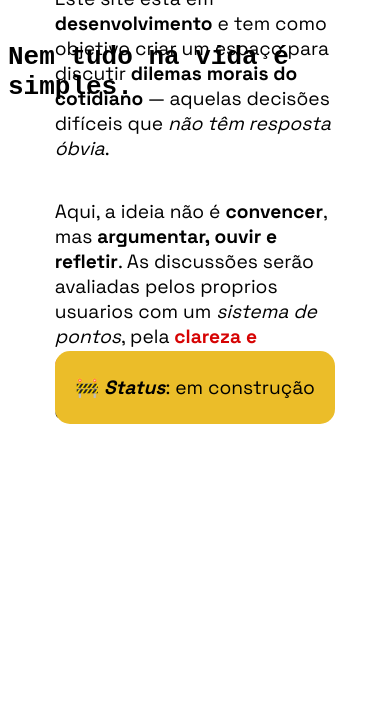
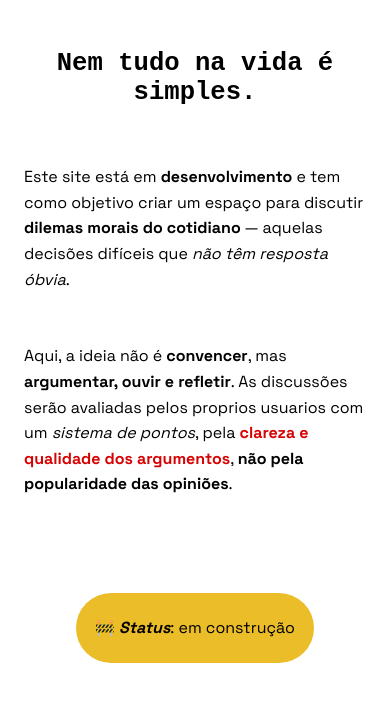
Before and after one commit to eduRossetti/clone-tabnews, a Next.js app: page / in a window 390 px wide. Shown: the top 702 px of the page. Built offline with nearby package versions, Linux system fonts and the light colour scheme.

Commit message:
ajustando css para mobile tambem

```diff
--- a/pages/index.js
+++ b/pages/index.js
@@ -2,11 +2,12 @@ import styles from "./index.module.css";
 
 function Home() {
   return (
-    <div className={styles.container}>
-      <div className={styles.header}>
+    <main className={styles.container}>
+      <header className={styles.header}>
         <h1 className={styles.titulo}>Nem tudo na vida é simples.</h1>
-      </div>
-      <div className={styles.containerTxt}>
+      </header>
+
+      <section className={styles.containerTxt}>
         <p className={styles.texto}>
           Este site está em <strong>desenvolvimento</strong> e tem como objetivo
           criar um espaço para discutir{" "}
@@ -15,30 +16,24 @@ function Home() {
         </p>
 
         <p className={styles.texto}>
-          Aqui, a ideia não é <strong>convencer</strong>, mas
-          <strong> argumentar, ouvir e refletir</strong>. As discussões serão
-          avaliadas pelos proprios usuarios com um <i>sistema de pontos</i>,
-          pela
+          Aqui, a ideia não é <strong>convencer</strong>, mas{" "}
+          <strong>argumentar, ouvir e refletir</strong>. As discussões serão
+          avaliadas pelos proprios usuarios com um <i>sistema de pontos</i>, pela{" "}
           <span className={styles.destaque}>
-            <strong> clareza e qualidade dos argumentos</strong>
+            <strong>clareza e qualidade dos argumentos</strong>
           </span>
           , <strong>não pela popularidade das opiniões</strong>.
         </p>
-      </div>
-      <br />
-      <br />
-      <br />
-      <br />
-      <div className={styles.status}>
+      </section>
+
+      <div className={styles.spacer} />
+
+      <section className={styles.status} aria-label="Status do site">
         <p className={styles.texto}>
-          🚧
-          <strong>
-            <i> Status</i>
-          </strong>
-          : em construção
+          🚧 <strong><i>Status</i></strong>: em construção
         </p>
-      </div>
-    </div>
+      </section>
+    </main>
   );
 }
 
--- a/pages/index.module.css
+++ b/pages/index.module.css
@@ -1,44 +1,63 @@
-@import url('https://fonts.googleapis.com/css2?family=Space+Grotesk:wght@300..700&display=swap');
+@import url("https://fonts.googleapis.com/css2?family=Space+Grotesk:wght@300..700&display=swap");
+
+.container {
+  min-height: 100vh;
+  display: flex;
+  flex-direction: column;
+  align-items: center;
+  padding: 2rem 1rem;
+  gap: 1.5rem;
+}
 
 .header {
   width: 100%;
-  height: 8rem;
   display: flex;
-  align-items: center;
   justify-content: center;
-}
-
-.container {
-  display: flex;
-  flex-direction: column;
-  align-items: center;
-  gap: 5px;
-}
-
-.containerTxt {
-  width: 75%;
-  height: 8rem;
-  display: flex;
-  flex-direction: column;
-  align-items: center;
-  justify-content: center;
-}
-
-.status{
-    padding: 5px 20px;
-    border-radius: 15px;
-    background-color: rgb(235, 189, 41);
-}
-
-.destaque{
-    color: rgb(214, 3, 3);
+  text-align: center;
 }
 
 .titulo {
   font-family: monospace;
+  font-size: 2rem;
+}
+
+.containerTxt {
+  width: min(100%, 720px);
+  display: flex;
+  flex-direction: column;
+  gap: 1.2rem;
 }
 
 .texto {
+  font-family: "Space Grotesk", sans-serif;
   font-size: 1.2rem;
-  font-family: 'Space Grotesk', sans-serif;
+  line-height: 1.6;
 }
+
+.destaque {
+  color: rgb(214, 3, 3);
+}
+
+.spacer {
+  height: 2rem;
+}
+
+.status {
+  padding: 0.4rem 1.2rem;
+  border-radius: 999px;
+  background-color: rgb(235, 189, 41);
+}
+
+@media (max-width: 480px) {
+  .titulo {
+    font-size: 1.6rem;
+  }
+
+  .texto {
+    font-size: 1rem;
+  }
+
+  .container {
+    padding: 1.5rem 1rem;
+  }
+}
```
